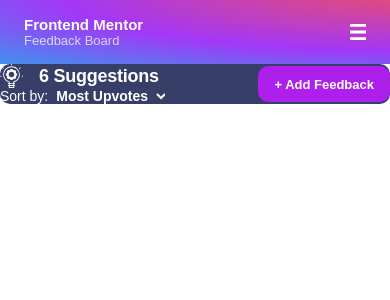
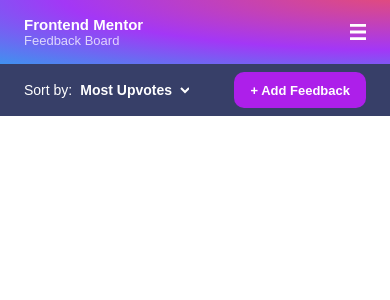
Before and after one commit to gdcristea/product-feedback-app, an Angular app: page /suggestions in a window 390 px wide. Shown: the top 300 px of the page. Built offline with nearby package versions, Linux system fonts and the light colour scheme.

Commit message:
adjusted filter bar: made it responsive

```diff
--- a/src/app/pages/suggestions/filter-bar/filter-bar.component.scss
+++ b/src/app/pages/suggestions/filter-bar/filter-bar.component.scss
@@ -3,28 +3,45 @@
   align-items: center;
   justify-content: space-between;
   background-color: var(--dark-blue);
-  border-radius: 10px; //rem
+  padding: 0 1.5rem;
+
+  @media only screen and (min-width: 768px) {
+    border-radius: 0.625rem;
+    padding-right: 0.75rem;
+  }
+
+  @media only screen and (min-width: 1080px) {
+    padding-right: 1rem;
+  }
 
   &__left-side {
+    display: flex;
+    align-items: center;
+
     &__suggestions {
-      display: flex;
-      align-items: center;
+      display: none;
+      margin-right: 2.375rem;
+
+      @media only screen and (min-width: 768px) {
+        display: flex;
+        align-items: center;
+      }
 
       &__number {
-        font-size: 18px;
+        font-size: 1.125rem;
         font-weight: 700;
-        letter-spacing: -0.25px;
+        letter-spacing: -0.015625rem;
         color: var(--white);
-        margin-left: 16px;
+        margin-left: 1rem;
       }
-    }
-
-    &__filters {
-
     }
   }
 
   &__right-side {
+    padding: 0.5rem 0;
 
+    @media only screen and (min-width: 768px) {
+      padding: 0.875rem 0;
+    }
   }
 }
```
